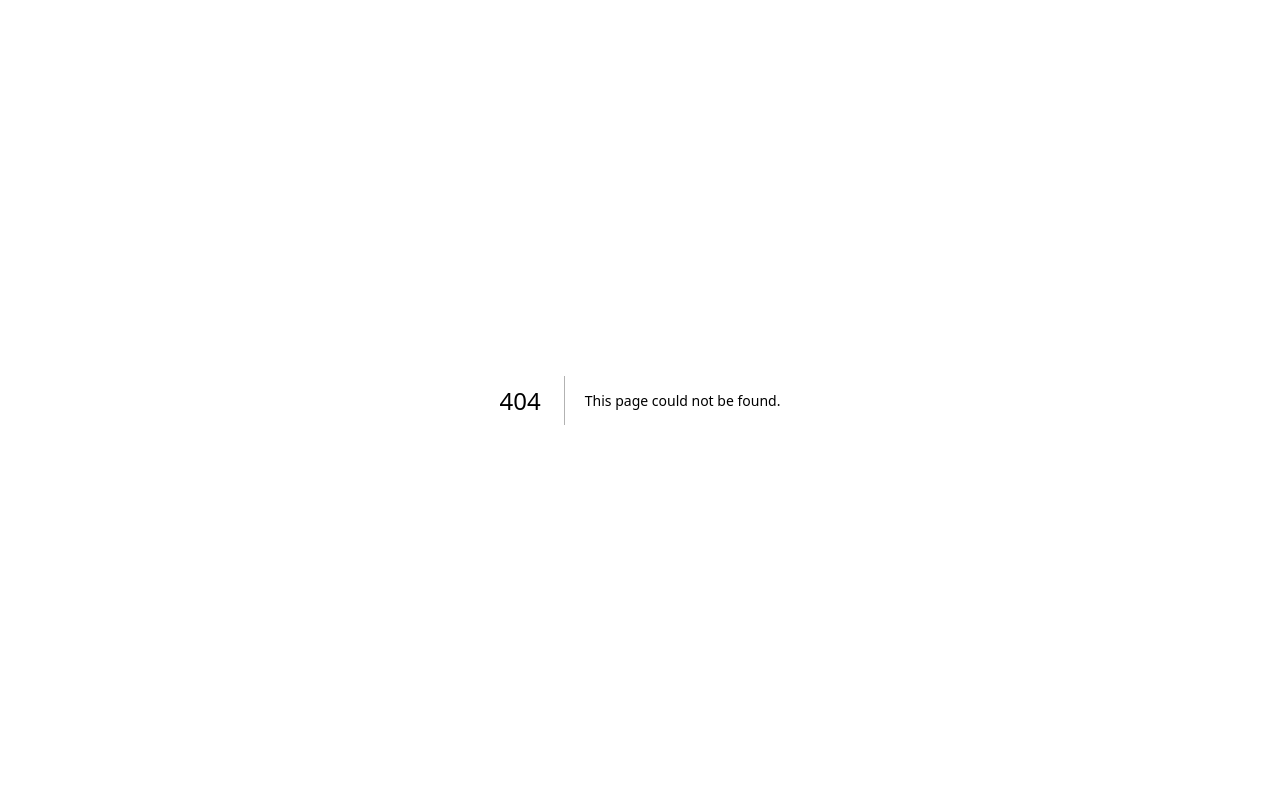
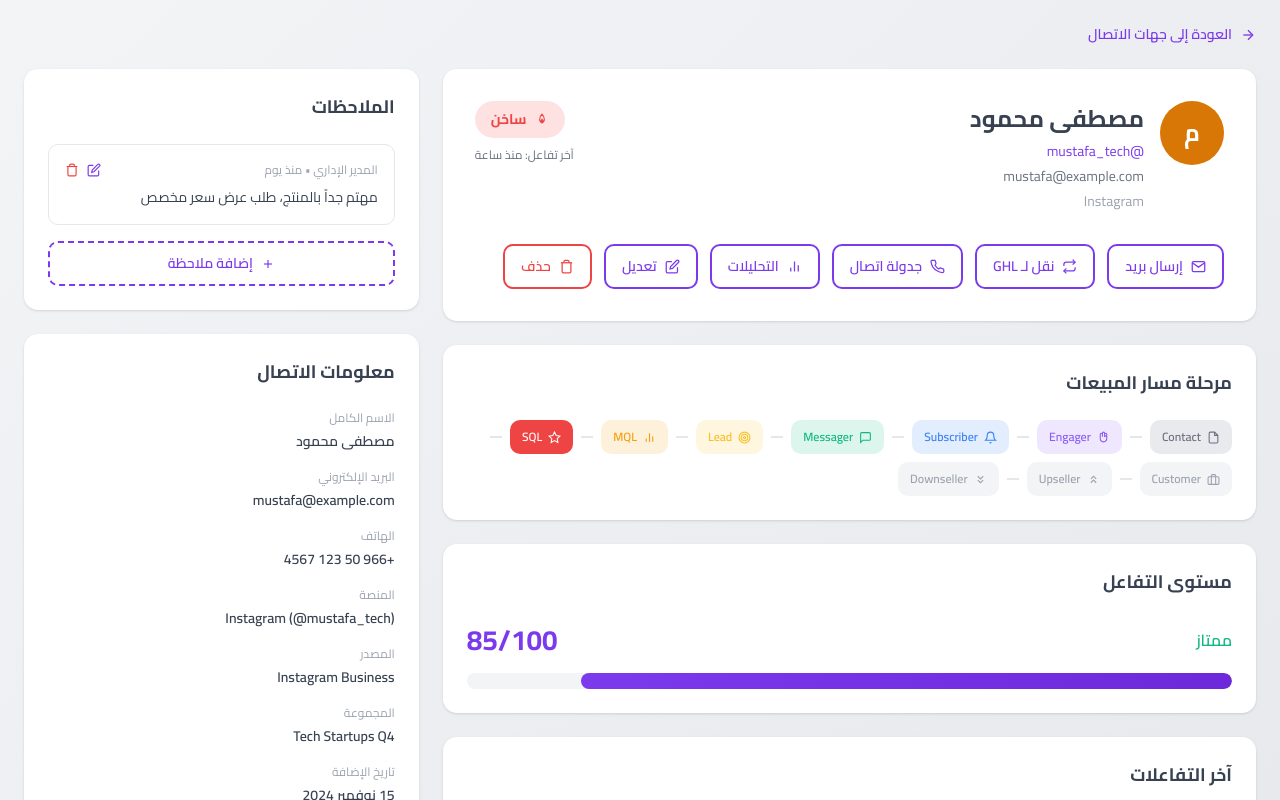
Before and after one commit to museng3n/contacts-management, a Next.js app: page /contact in a window 1280 px wide. Before the commit this address had no page. Shown: the top 800 px of the page. Built offline with nearby package versions, Linux system fonts and the light colour scheme.

Commit message:
fix: replace [id] dynamic route with /contact?id= query param approach

```diff
--- a/app/contacts/[id]/page.tsx
+++ b/app/contact/page.tsx
@@ -1,5 +1,6 @@
 "use client"
-import { useState } from "react"
+import { useState, Suspense } from "react"
+import { useSearchParams } from "next/navigation"
 
 function getAvatarColor(name: string) {
   const colors = ["#7C3AED","#2563EB","#059669","#D97706","#DC2626","#0891B2"]
@@ -86,7 +87,10 @@ function getScoreLabel(score: number) {
   return { label: "ضعيف", color: "#EF4444" }
 }
 
-export default function ContactDetailsPage() {
+function ContactDetailsInner() {
+  const searchParams = useSearchParams()
+  const contactId = searchParams.get('id')
+
   const contact = mockContact
   const [showAll, setShowAll] = useState(false)
   const [notes, setNotes] = useState([
@@ -318,3 +322,11 @@ export default function ContactDetailsPage() {
     </div>
   )
 }
+
+export default function ContactDetailsPage() {
+  return (
+    <Suspense fallback={<div className="min-h-screen flex items-center justify-center"><div className="animate-spin rounded-full h-8 w-8 border-b-2 border-purple-600"></div></div>}>
+      <ContactDetailsInner />
+    </Suspense>
+  )
+}
--- a/app/page.tsx
+++ b/app/page.tsx
@@ -570,9 +570,9 @@ export default function ContactsPage() {
                         key={contact.id}
                         onClick={() => {
                           if (window.parent !== window) {
-                            window.parent.postMessage({ type: 'NAVIGATE', url: `https://contacts-management-plum.vercel.app/contacts/${contact.id}` }, '*')
+                            window.parent.postMessage({ type: 'NAVIGATE', url: `https://contacts-management-plum.vercel.app/contact?id=${contact.id}` }, '*')
                           } else {
-                            window.location.href = `/contacts/${contact.id}`
+                            window.location.href = `/contact?id=${contact.id}`
                           }
                         }}
                         className={`hover:bg-gray-50 transition-colors cursor-pointer ${
@@ -666,7 +666,7 @@ export default function ContactsPage() {
                           </button>
                           {activeDropdown === contact.id && (
                             <div className="absolute left-0 mt-2 w-48 bg-white rounded-lg shadow-lg border border-gray-200 z-20">
-                              <button onClick={(e) => { e.stopPropagation(); if (window.parent !== window) { window.parent.postMessage({ type: 'NAVIGATE', url: `https://contacts-management-plum.vercel.app/contacts/${contact.id}` }, '*') } else { window.location.href = `/contacts/${contact.id}` } }} className="w-full px-4 py-2 text-right text-sm text-gray-700 hover:bg-gray-50 flex items-center gap-2">
+                              <button onClick={(e) => { e.stopPropagation(); if (window.parent !== window) { window.parent.postMessage({ type: 'NAVIGATE', url: `https://contacts-management-plum.vercel.app/contact?id=${contact.id}` }, '*') } else { window.location.href = `/contact?id=${contact.id}` } }} className="w-full px-4 py-2 text-right text-sm text-gray-700 hover:bg-gray-50 flex items-center gap-2">
                                 <svg className="w-4 h-4" fill="none" stroke="currentColor" viewBox="0 0 24 24">
                                   <path strokeLinecap="round" strokeLinejoin="round" strokeWidth={2} d="M15 12a3 3 0 11-6 0 3 3 0 016 0z" />
                                   <path strokeLinecap="round" strokeLinejoin="round" strokeWidth={2} d="M2.458 12C3.732 7.943 7.523 5 12 5c4.478 0 8.268 2.943 9.542 7-1.274 4.057-5.064 7-9.542 7-4.477 0-8.268-2.943-9.542-7z" />
```
